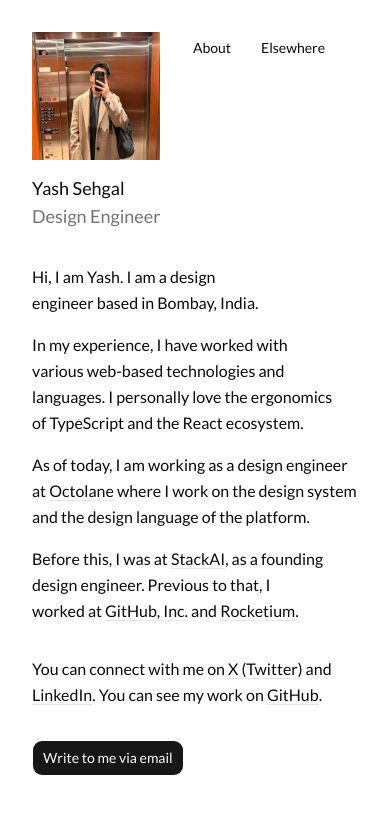
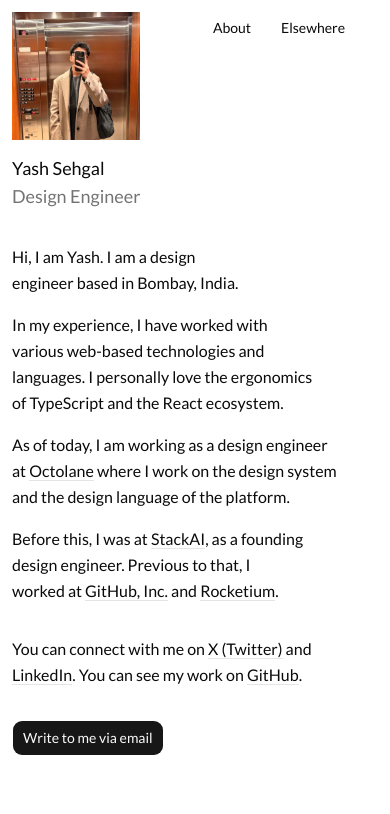
Before and after one commit to yashsehgal/personal-website, a Next.js app: page / in a window 390 px wide. Shown: the top 814 px of the page. Built offline with nearby package versions, Linux system fonts and the light colour scheme; some icons are missing; a web font is replaced by a local one.

Commit message:
Update global styles to adjust body padding for responsive design, ensuring better layout on smaller screens.

```diff
--- a/app/globals.css
+++ b/app/globals.css
@@ -121,7 +121,7 @@
     @apply border-border outline-ring/50;
   }
   body {
-    @apply bg-background text-foreground p-8;
+    @apply bg-background text-foreground p-8 max-md:p-3;
   }
   button:not(:disabled),
   [role="button"]:not(:disabled) {
```
